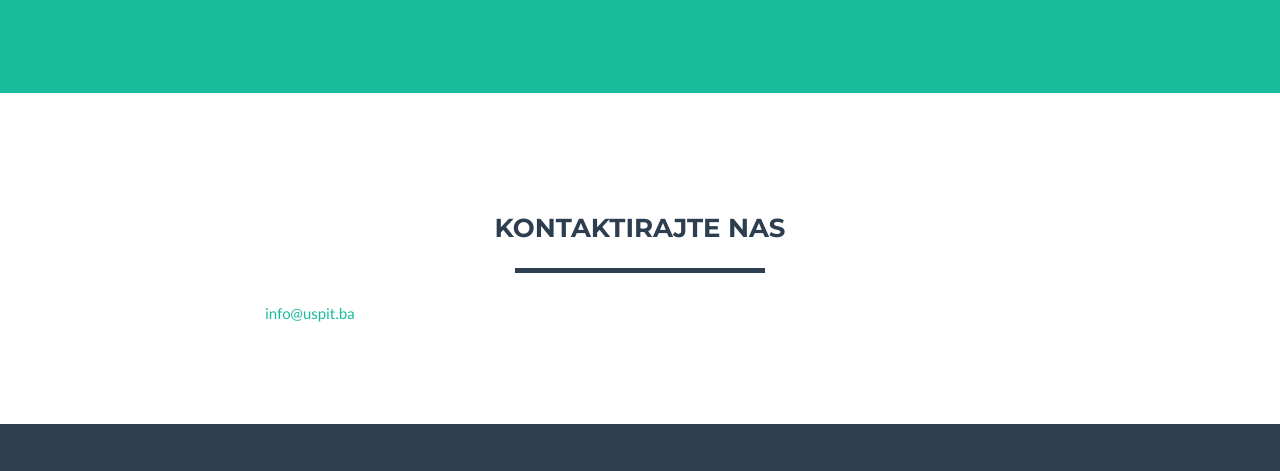
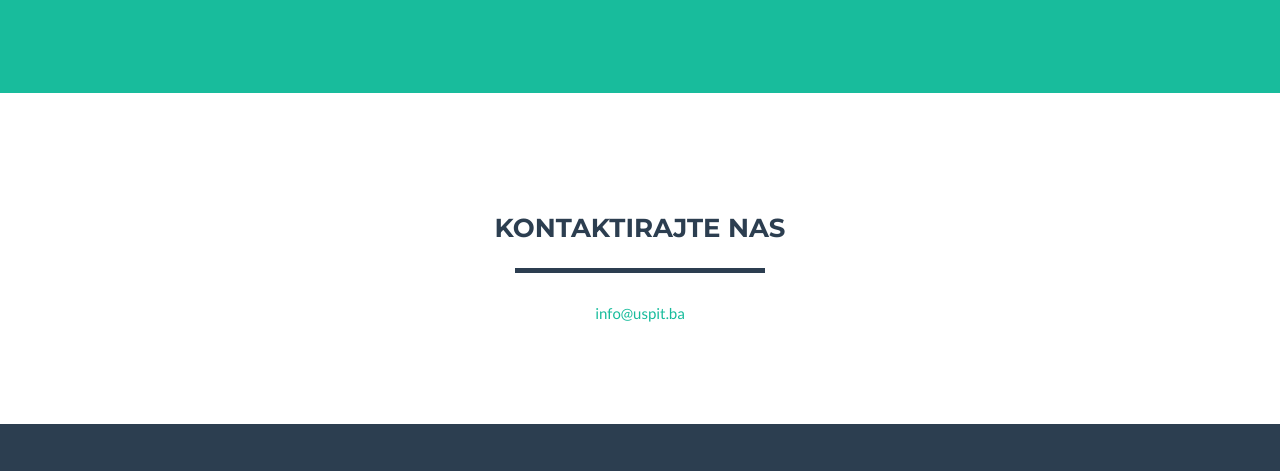
Before and after one commit to miladcerkic/miladcerkic.github.io, a plain HTML site: page index.html in a window 1280 px wide. Shown: the part 4063-4534 px from the top of the page. Drawn offline with nearby package versions, Linux system fonts and the light colour scheme.

Commit message:
10. commit

```diff
--- a/index.html
+++ b/index.html
@@ -296,7 +296,7 @@
                 </div>
             </div>
             <div class="row">
-                <div class="col-lg-8 col-lg-offset-2">
+                <div class="col-lg-8 col-lg-offset-2 text-center">
                     <a href="mailto:info@uspit.ba">info@uspit.ba</a>
                     <!-- To configure the contact form email address, go to mail/contact_me.php and update the email address in the PHP file on line 19. -->
                     <!-- The form should work on most web servers, but if the form is not working you may need to configure your web server differently. -->
```
